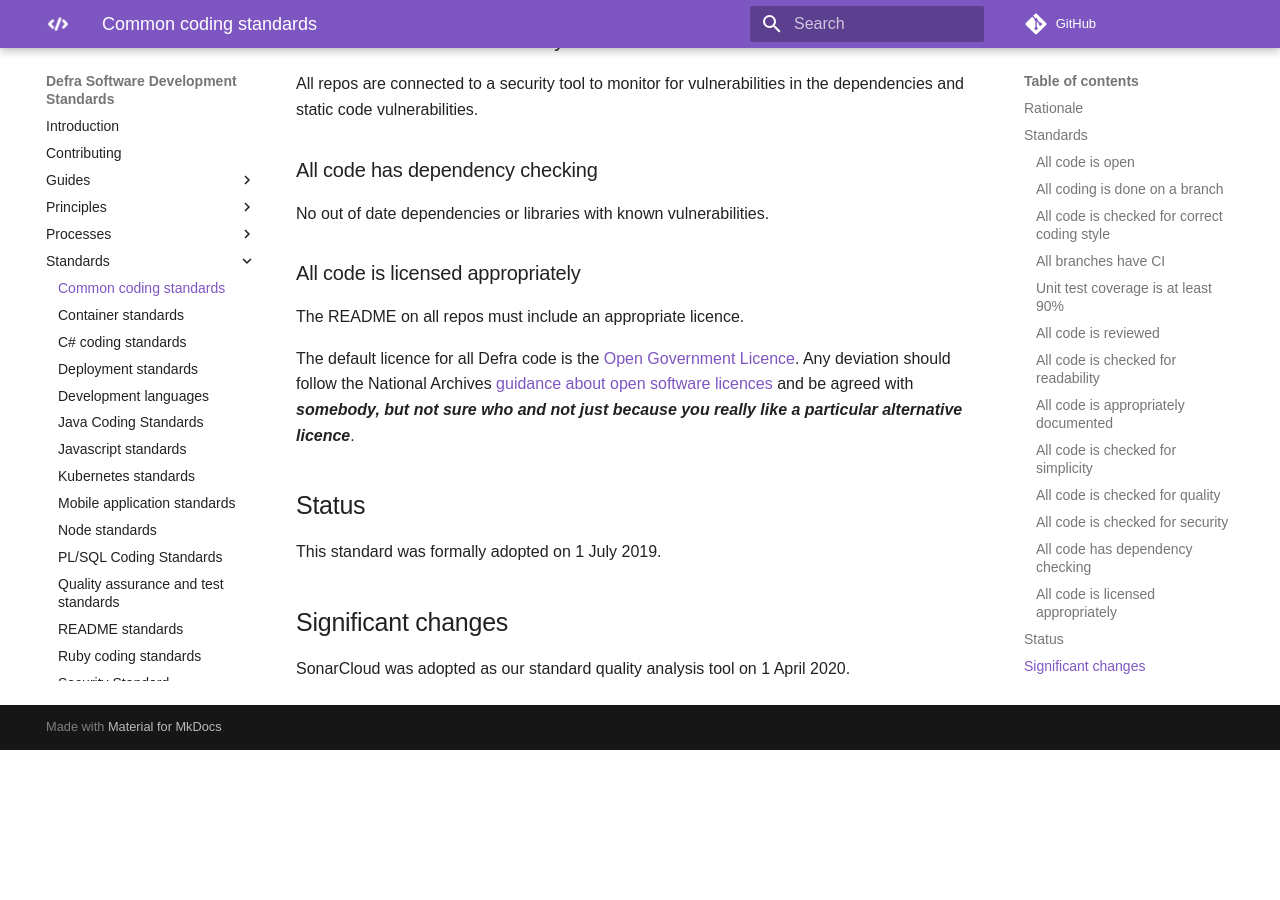
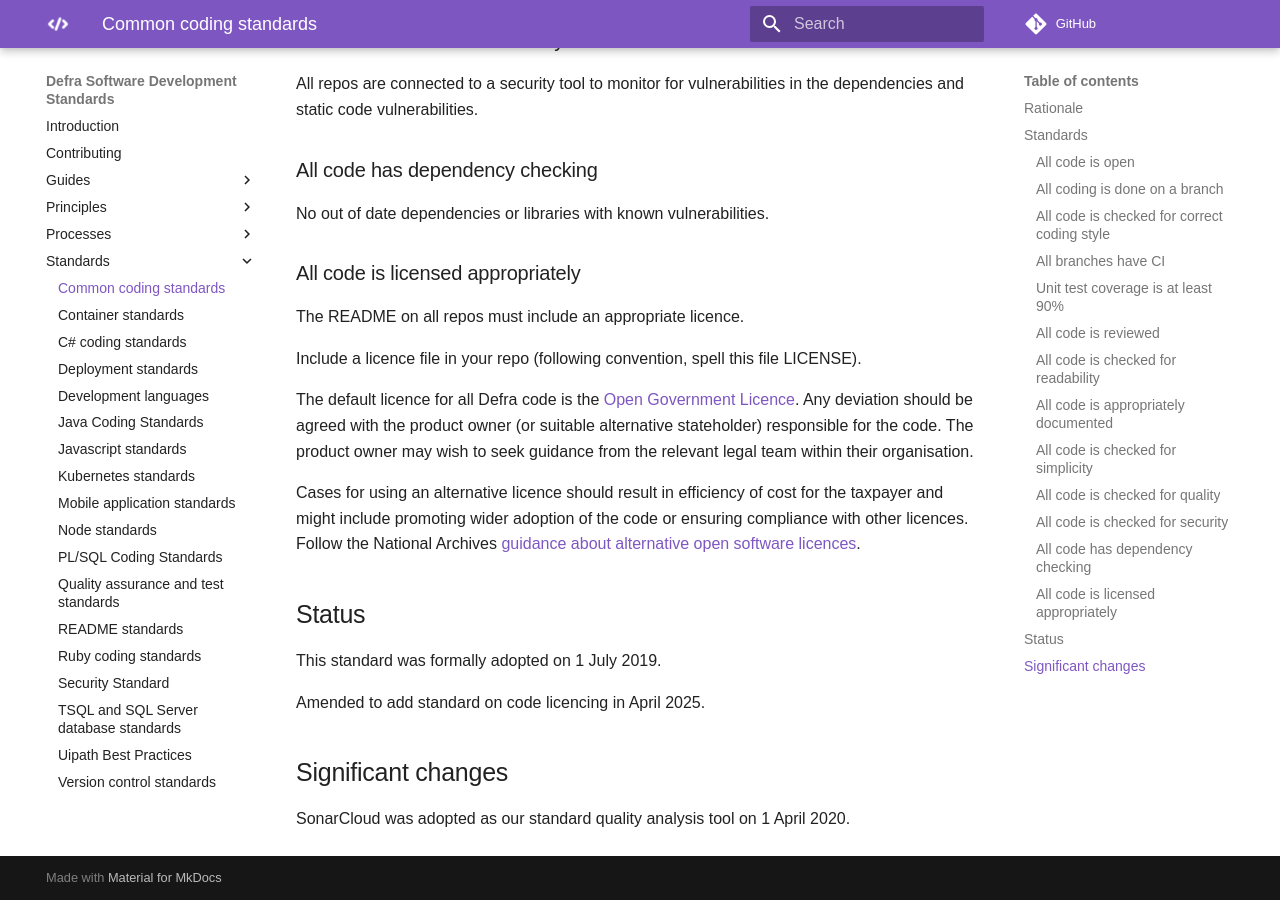
Before and after one commit to DEFRA/software-development-standards, an MkDocs documentation site: the page built from docs/standards/common_coding_standards.md, in a window 1280 px wide and 900 px high, scrolled down 2775 px. Built offline with MkDocs 1.6.1 and Material for MkDocs 9.7.7, drawn with Linux system fonts in a browser that asks for light colours; some web fonts are replaced; comment, search, counter and statistics services are not loaded; before the commit the page ends 3525 px from its top, so only the background shows below that.

Commit message:
Addressing review comments to include a licence file and making product owner responsible for alternative licence, also updating wording in README to follow v3 of OGL

```diff
--- a/docs/standards/common_coding_standards.md
+++ b/docs/standards/common_coding_standards.md
@@ -101,12 +101,18 @@ No out of date dependencies or libraries with known vulnerabilities.
 
 The README on all repos must include an appropriate licence.
 
-The default licence for all Defra code is the [Open Government Licence](http://www.nationalarchives.gov.uk/doc/open-government-licence/version/3/). Any deviation should follow the National Archives [guidance about open software licences](http://www.nationalarchives.gov.uk/information-management/re-using-public-sector-information/uk-government-licensing-framework/open-government-licence/open-software-licences/) and be agreed with ***somebody, but not sure who and not just because you really like a particular alternative licence***.
+Include a licence file in your repo (following convention, spell this file LICENSE).
+
+The default licence for all Defra code is the [Open Government Licence](http://www.nationalarchives.gov.uk/doc/open-government-licence/version/3/). Any deviation should be agreed with the product owner (or suitable alternative stateholder) responsible for the code. The product owner may wish to seek guidance from the relevant legal team within their organisation.
+
+Cases for using an alternative licence should result in efficiency of cost for the taxpayer and might include promoting wider adoption of the code or ensuring compliance with other licences. Follow the National Archives [guidance about alternative open software licences](http://www.nationalarchives.gov.uk/information-management/re-using-public-sector-information/uk-government-licensing-framework/open-government-licence/open-software-licences/).
 
 ## Status
 
 This standard was formally adopted on 1 July 2019.
 
+Amended to add standard on code licencing in April 2025.
+
 ## Significant changes
 
 SonarCloud was adopted as our standard quality analysis tool on 1 April 2020.
```
Also changed, not shown: docs/README.md (+2 -2 lines).
